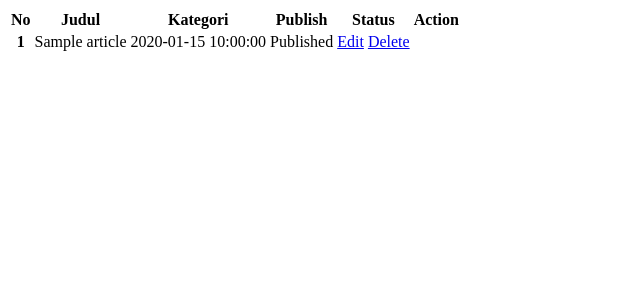
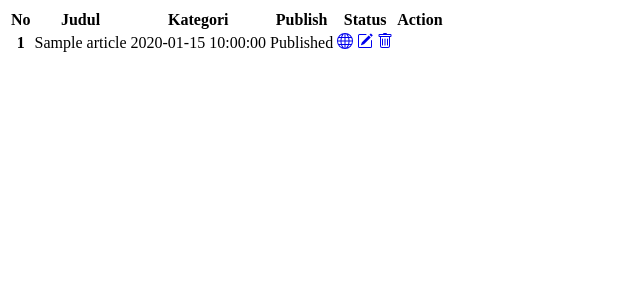
Before and after one commit to andikatuluspangestu/filsvox, a CodeIgniter app: the page made by application/views/admin/post_table.php in a window 1280 px wide. Shown: the top 300 px of the page, without its empty margins (0-640 px from the left). Run offline with CodeIgniter, Linux system fonts and the light colour scheme; tables that the repository leaves empty hold one stand-in row (values such as "Sample post"); the template is opened without the code that fills it: most values are stand-ins (such as "Sample title", 1, 10 or a date in 2020).

Commit message:
Improve action buttons
Signed-off-by: andikatuluspangestu <andikatulusp@gmail.com>

```diff
--- a/application/views/admin/post_table.php
+++ b/application/views/admin/post_table.php
@@ -34,8 +34,17 @@
                 <?php endif ?>
               </td>
               <td>
-                <a href="<?= base_url('admin/post/edit/') . $article->id ?>" class="btn btn-primary btn-sm">Edit</a>
-                <a href="#" class="btn btn-danger btn-sm" data-delete-url="<?= site_url('admin/post/delete/' . $article->id) ?>" role="button" onclick="deleteConfirm(this)">Delete</a>
+                <a href="<?= base_url('article/') . $article->slug ?>" class="btn btn-success btn-sm p-2"><svg xmlns="http://www.w3.org/2000/svg" width="16" height="16" fill="currentColor" class="bi bi-globe" viewBox="0 0 16 16">
+                    <path d="M0 8a8 8 0 1 1 16 0A8 8 0 0 1 0 8zm7.5-6.923c-.67.204-1.335.82-1.887 1.855A7.97 7.97 0 0 0 5.145 4H7.5V1.077zM4.09 4a9.267 9.267 0 0 1 .64-1.539 6.7 6.7 0 0 1 .597-.933A7.025 7.025 0 0 0 2.255 4H4.09zm-.582 3.5c.03-.877.138-1.718.312-2.5H1.674a6.958 6.958 0 0 0-.656 2.5h2.49zM4.847 5a12.5 12.5 0 0 0-.338 2.5H7.5V5H4.847zM8.5 5v2.5h2.99a12.495 12.495 0 0 0-.337-2.5H8.5zM4.51 8.5a12.5 12.5 0 0 0 .337 2.5H7.5V8.5H4.51zm3.99 0V11h2.653c.187-.765.306-1.608.338-2.5H8.5zM5.145 12c.138.386.295.744.468 1.068.552 1.035 1.218 1.65 1.887 1.855V12H5.145zm.182 2.472a6.696 6.696 0 0 1-.597-.933A9.268 9.268 0 0 1 4.09 12H2.255a7.024 7.024 0 0 0 3.072 2.472zM3.82 11a13.652 13.652 0 0 1-.312-2.5h-2.49c.062.89.291 1.733.656 2.5H3.82zm6.853 3.472A7.024 7.024 0 0 0 13.745 12H11.91a9.27 9.27 0 0 1-.64 1.539 6.688 6.688 0 0 1-.597.933zM8.5 12v2.923c.67-.204 1.335-.82 1.887-1.855.173-.324.33-.682.468-1.068H8.5zm3.68-1h2.146c.365-.767.594-1.61.656-2.5h-2.49a13.65 13.65 0 0 1-.312 2.5zm2.802-3.5a6.959 6.959 0 0 0-.656-2.5H12.18c.174.782.282 1.623.312 2.5h2.49zM11.27 2.461c.247.464.462.98.64 1.539h1.835a7.024 7.024 0 0 0-3.072-2.472c.218.284.418.598.597.933zM10.855 4a7.966 7.966 0 0 0-.468-1.068C9.835 1.897 9.17 1.282 8.5 1.077V4h2.355z" />
+                  </svg></a>
+                <a href="<?= base_url('admin/post/edit/') . $article->id ?>" class="btn btn-primary btn-sm p-2"><svg xmlns="http://www.w3.org/2000/svg" width="16" height="16" fill="currentColor" class="bi bi-pencil-square" viewBox="0 0 16 16">
+                    <path d="M15.502 1.94a.5.5 0 0 1 0 .706L14.459 3.69l-2-2L13.502.646a.5.5 0 0 1 .707 0l1.293 1.293zm-1.75 2.456-2-2L4.939 9.21a.5.5 0 0 0-.121.196l-.805 2.414a.25.25 0 0 0 .316.316l2.414-.805a.5.5 0 0 0 .196-.12l6.813-6.814z" />
+                    <path fill-rule="evenodd" d="M1 13.5A1.5 1.5 0 0 0 2.5 15h11a1.5 1.5 0 0 0 1.5-1.5v-6a.5.5 0 0 0-1 0v6a.5.5 0 0 1-.5.5h-11a.5.5 0 0 1-.5-.5v-11a.5.5 0 0 1 .5-.5H9a.5.5 0 0 0 0-1H2.5A1.5 1.5 0 0 0 1 2.5v11z" />
+                  </svg></a>
+                <a href="#" class="btn btn-danger btn-sm p-2" data-delete-url="<?= site_url('admin/post/delete/' . $article->id) ?>" role="button" onclick="deleteConfirm(this)"><svg xmlns="http://www.w3.org/2000/svg" width="16" height="16" fill="currentColor" class="bi bi-trash" viewBox="0 0 16 16">
+                    <path d="M5.5 5.5A.5.5 0 0 1 6 6v6a.5.5 0 0 1-1 0V6a.5.5 0 0 1 .5-.5zm2.5 0a.5.5 0 0 1 .5.5v6a.5.5 0 0 1-1 0V6a.5.5 0 0 1 .5-.5zm3 .5a.5.5 0 0 0-1 0v6a.5.5 0 0 0 1 0V6z" />
+                    <path fill-rule="evenodd" d="M14.5 3a1 1 0 0 1-1 1H13v9a2 2 0 0 1-2 2H5a2 2 0 0 1-2-2V4h-.5a1 1 0 0 1-1-1V2a1 1 0 0 1 1-1H6a1 1 0 0 1 1-1h2a1 1 0 0 1 1 1h3.5a1 1 0 0 1 1 1v1zM4.118 4 4 4.059V13a1 1 0 0 0 1 1h6a1 1 0 0 0 1-1V4.059L11.882 4H4.118zM2.5 3V2h11v1h-11z" />
+                  </svg></a>
               </td>
             </tr>
           <?php endforeach ?>
```
